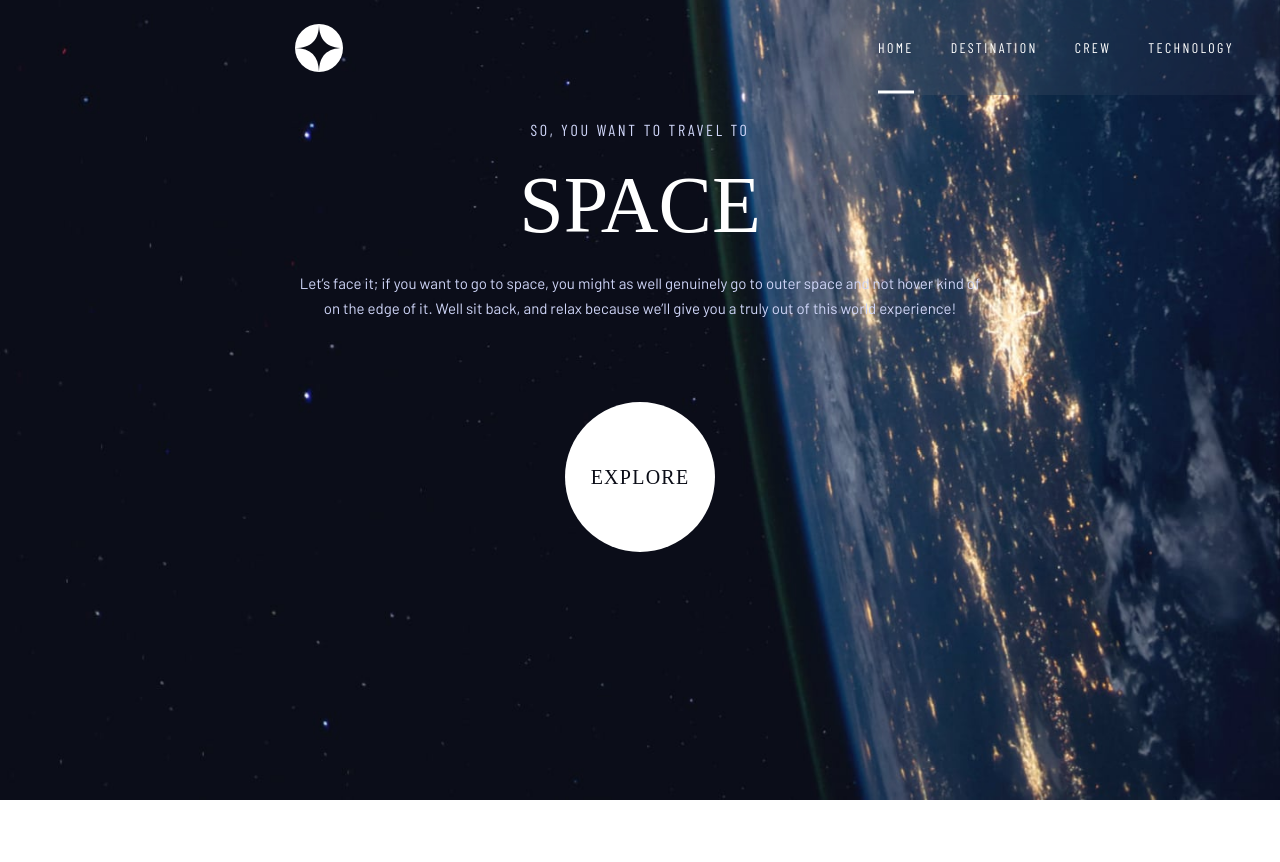
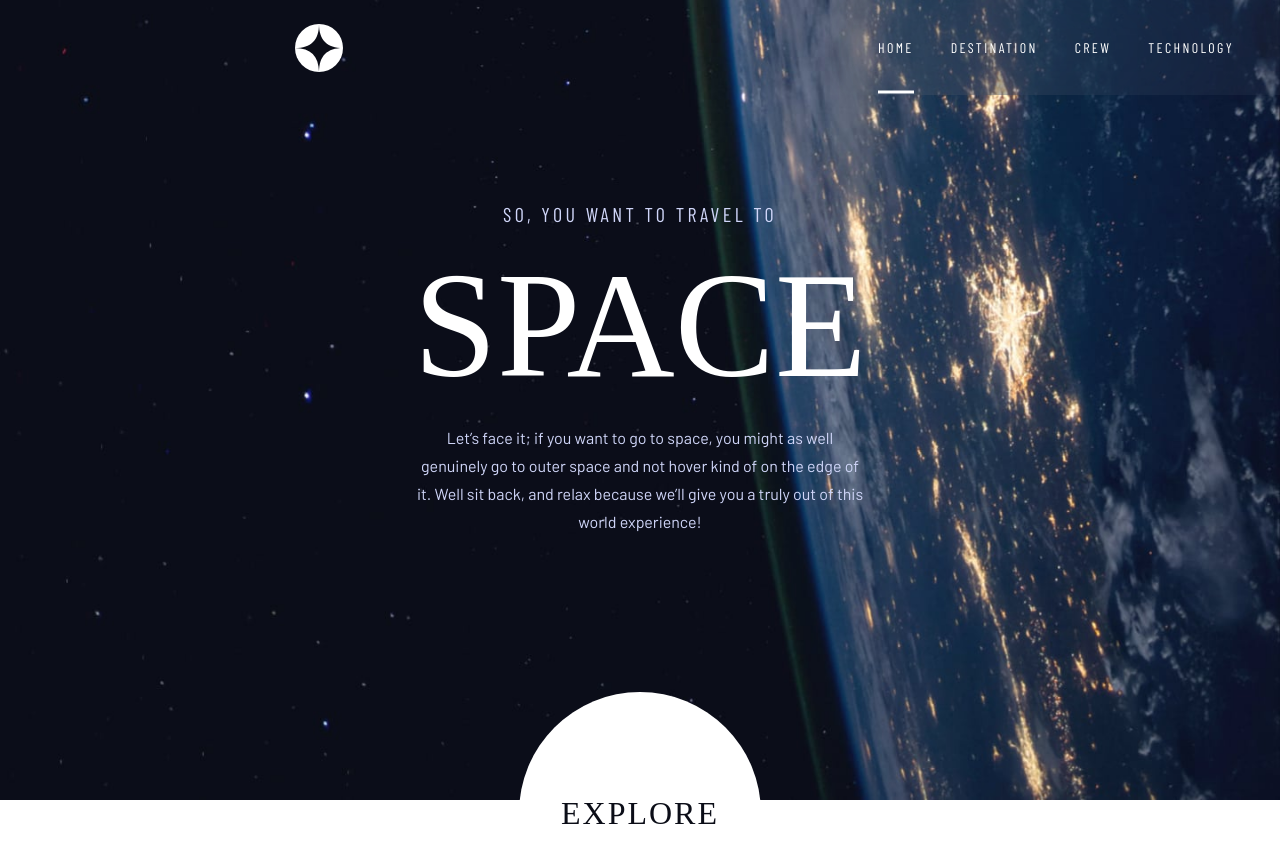
Before and after one commit to AmirhosseinHashemi/Space-Tourism, a React (Vite) app: page /home in a window 1280 px wide. Shown: the top 862 px of the page. Before the commit the page ends 800 px from the top, so only its background shows below. Built offline with nearby package versions, Linux system fonts and the light colour scheme; a web font is replaced by a local one.

Commit message:
responsive Home page - tablet

```diff
--- a/src/components/ExploreButton.jsx
+++ b/src/components/ExploreButton.jsx
@@ -12,6 +12,14 @@ const StyledExploreButton = styled.button`
   height: 15rem;
   background-color: var(--clr-white);
   border-radius: 50%;
+
+  @media only screen and (min-width: 768px) {
+    width: 24.2rem;
+    height: 24.2rem;
+
+    font-size: var(--fs-lg);
+    letter-spacing: 0.2rem;
+  }
 `;
 
 function ExploreButton() {
--- a/src/components/HomeContent.jsx
+++ b/src/components/HomeContent.jsx
@@ -25,6 +25,26 @@ const StyledHomeContent = styled.article`
     font-size: 1.5rem;
     line-height: 2.5rem;
   }
+
+  @media only screen and (min-width: 768px) {
+    max-width: 45rem;
+    gap: 2.4rem;
+
+    p:first-child {
+      font-size: 2rem;
+      letter-spacing: 0.338rem;
+    }
+
+    h2 {
+      font-size: var(--fs-3xl);
+      line-height: 15rem;
+    }
+
+    p:last-child {
+      font-size: var(--fs-sm);
+      line-height: 2.8rem;
+    }
+  }
 `;
 
 function HomeContent() {
--- a/src/pages/Home.jsx
+++ b/src/pages/Home.jsx
@@ -11,6 +11,11 @@ const StyledHome = styled.div`
   gap: 8.1rem;
 
   padding-block: 2.4rem 4.8rem;
+
+  @media only screen and (min-width: 768px) {
+    padding-block: 10.6rem 9rem;
+    gap: 15.6rem;
+  }
 `;
 
 function Home() {
```
